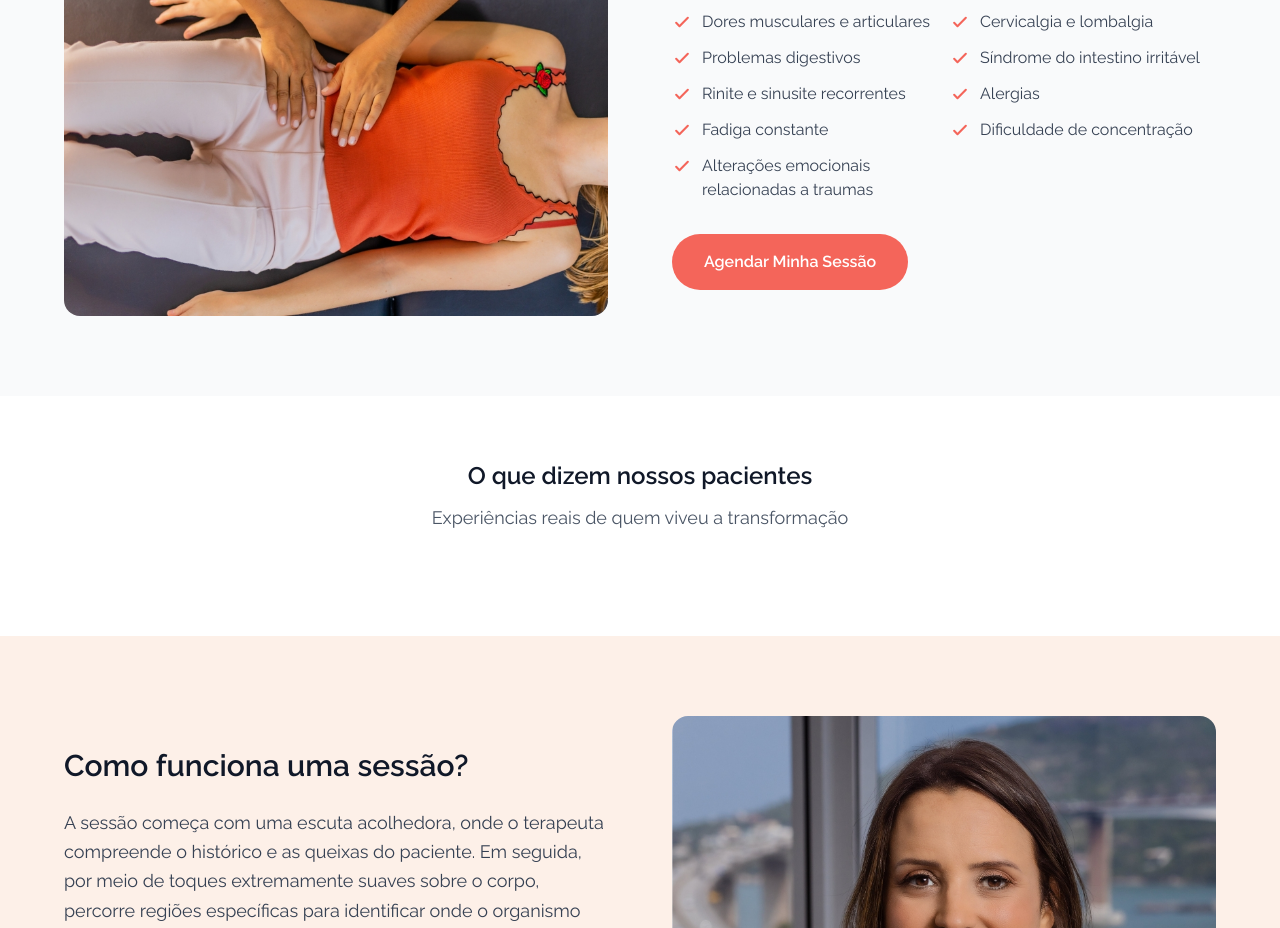
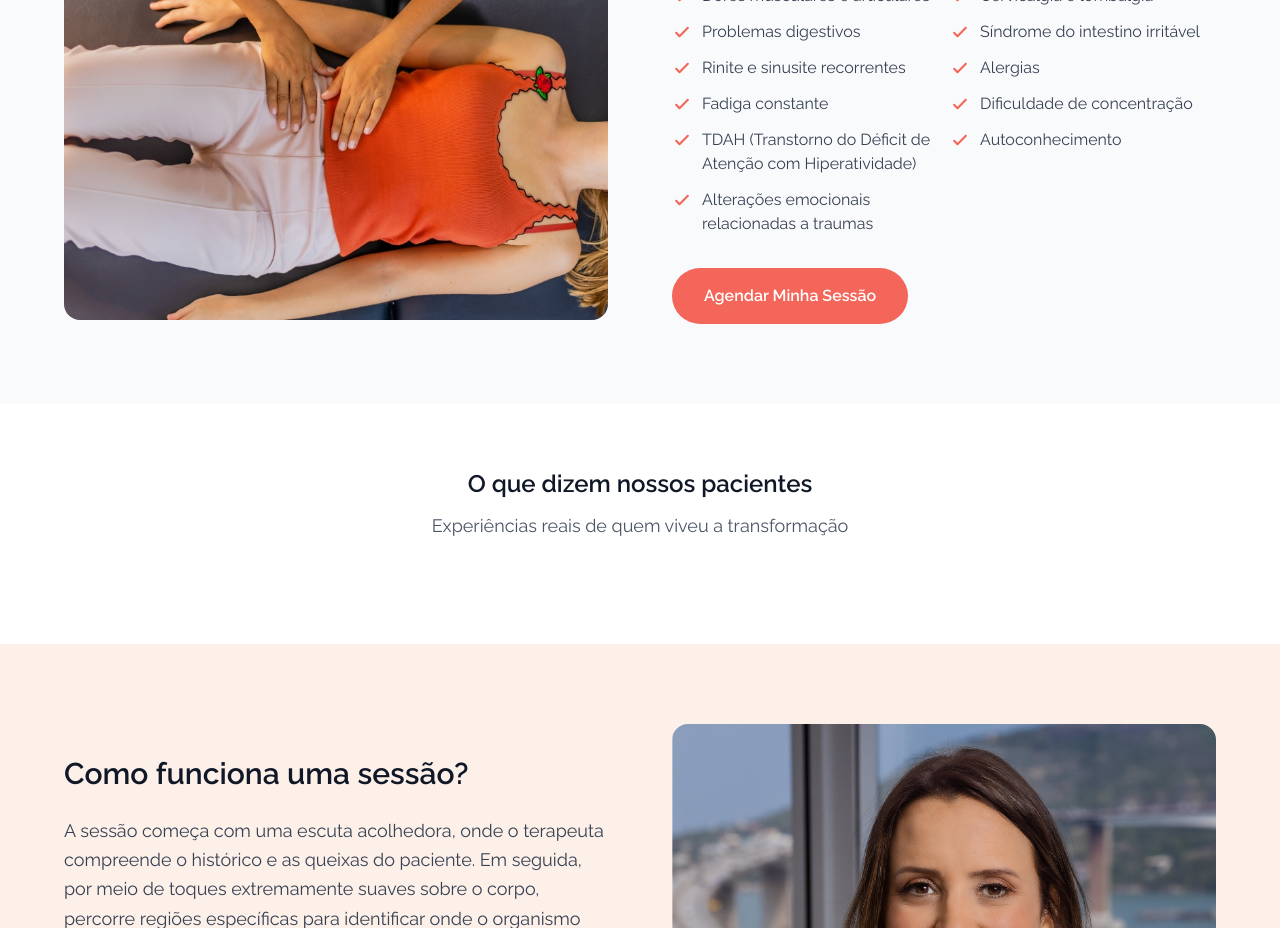
Before and after one commit to paullaflores/paulla-flores, a Next.js app: page /microfisioterapia in a window 1280 px wide. Shown: the part 2320-3248 px from the top of the page. Built offline with nearby package versions, Linux system fonts and the light colour scheme.

Commit message:
Adiciona TDAH e Autoconhecimento na lista microfisioterapia

```diff
--- a/src/app/microfisioterapia/page.tsx
+++ b/src/app/microfisioterapia/page.tsx
@@ -25,6 +25,8 @@ const conditions = [
   "Alergias",
   "Fadiga constante",
   "Dificuldade de concentração",
+  "TDAH (Transtorno do Déficit de Atenção com Hiperatividade)",
+  "Autoconhecimento",
   "Alterações emocionais relacionadas a traumas",
 ];
 
```
